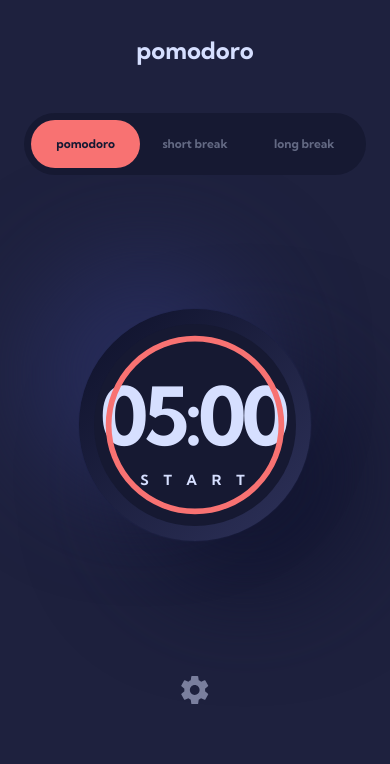
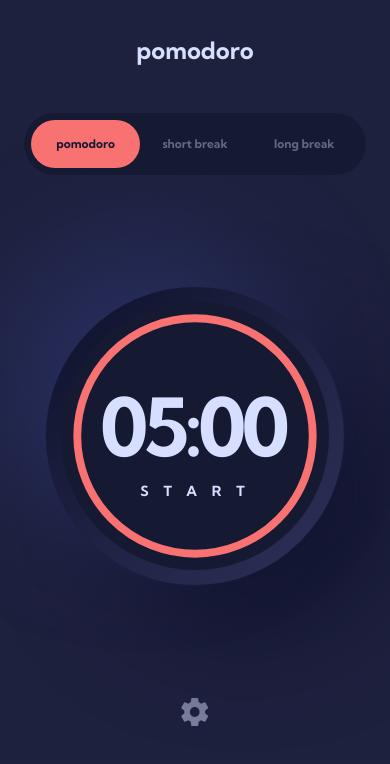
Before and after one commit to WandoCode/pomodoro, a Next.js app: page / in a window 390 px wide. Shown: the top 764 px of the page. Built offline with nearby package versions, Linux system fonts and the light colour scheme.

Commit message:
Fix issue with counter size for mobile

```diff
--- a/src/styles/components/_counter.scss
+++ b/src/styles/components/_counter.scss
@@ -4,9 +4,23 @@
   $border-sm: 1rem;
   $border-md: rem(22);
 
+  display: flex;
+  flex-direction: column;
+  align-items: center;
+  justify-content: center;
+
+  width: 100%;
+
   transition: transform 100ms ease-in-out;
-  &:hover {
-    transform: translateY(-2px) scale(1.005);
+
+  @include on-hover {
+    &:hover {
+      transform: translateY(-2px) scale(1.005);
+    }
+  }
+
+  @include breakpoint(medium) {
+    width: unset;
   }
 
   &__body {
@@ -51,7 +65,6 @@
       inset: -$border-sm;
 
       z-index: -1;
-
       border-radius: 100%;
       background: linear-gradient(315deg, #2e325a 0%, #0e112a 100%);
 
```
